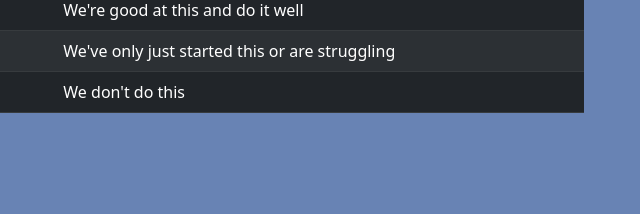
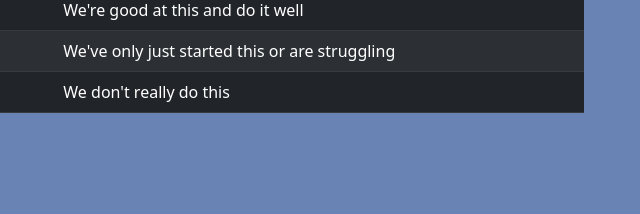
Before and after one commit to jujhars13/devsecops-assessment-cards, a website built with webpack: page docs/index.html in a window 1280 px wide. Shown: the part 507-721 px from the top of the page, 522-1162 px from the left. Built offline with nearby package versions, Linux system fonts and the light colour scheme.

```diff
--- a/docs/index.html
+++ b/docs/index.html
@@ -76,7 +76,7 @@
                 <th scope="row">1 point </th>
                 <td><i class="fas fa-star"></i></td>
                 <td>None</td>
-                <td>We don't do this</td>
+                <td>We don't really do this</td>
               </tr>
             </tbody>
           </table>
```
Also changed, not shown: src/index.html (+1 -1 lines).
